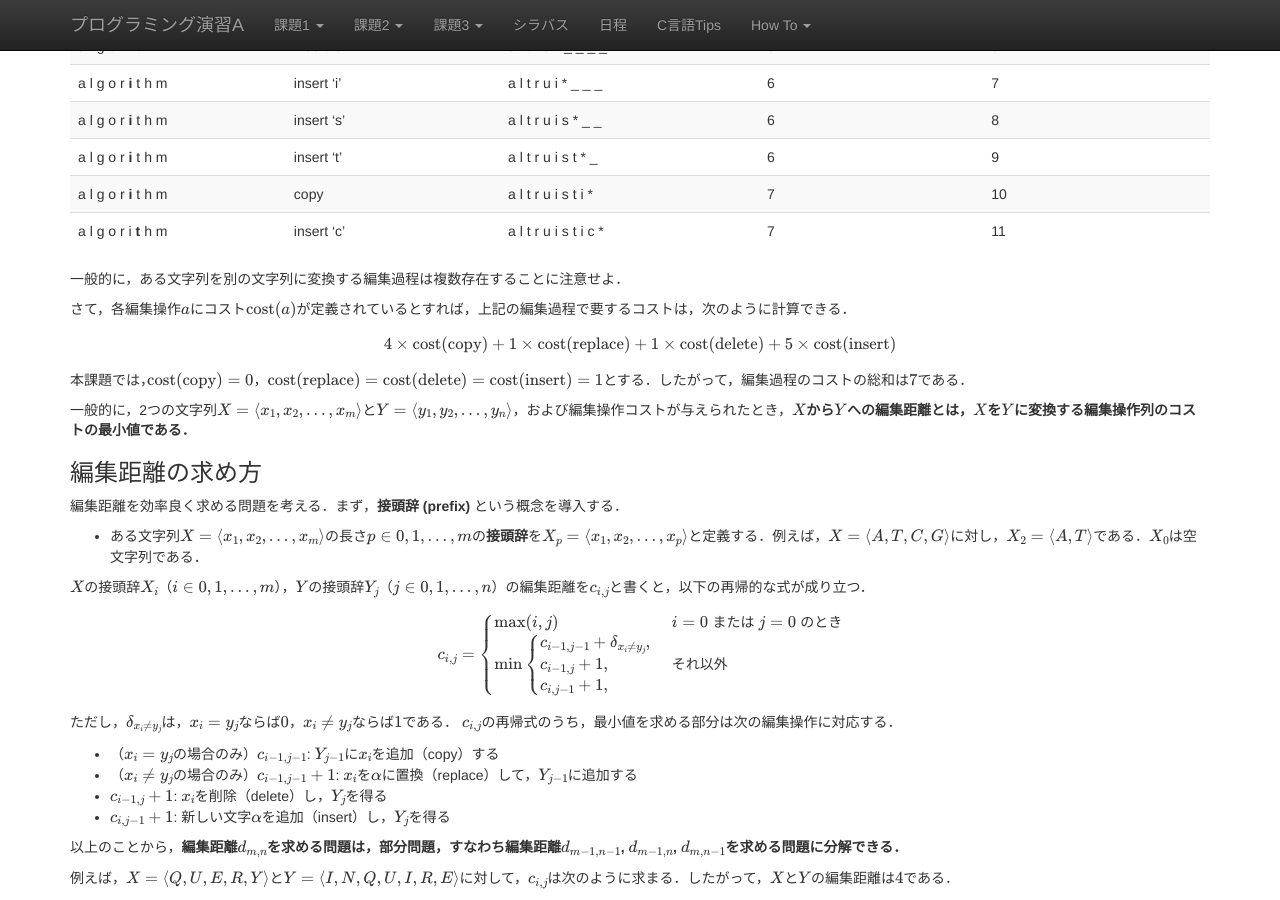
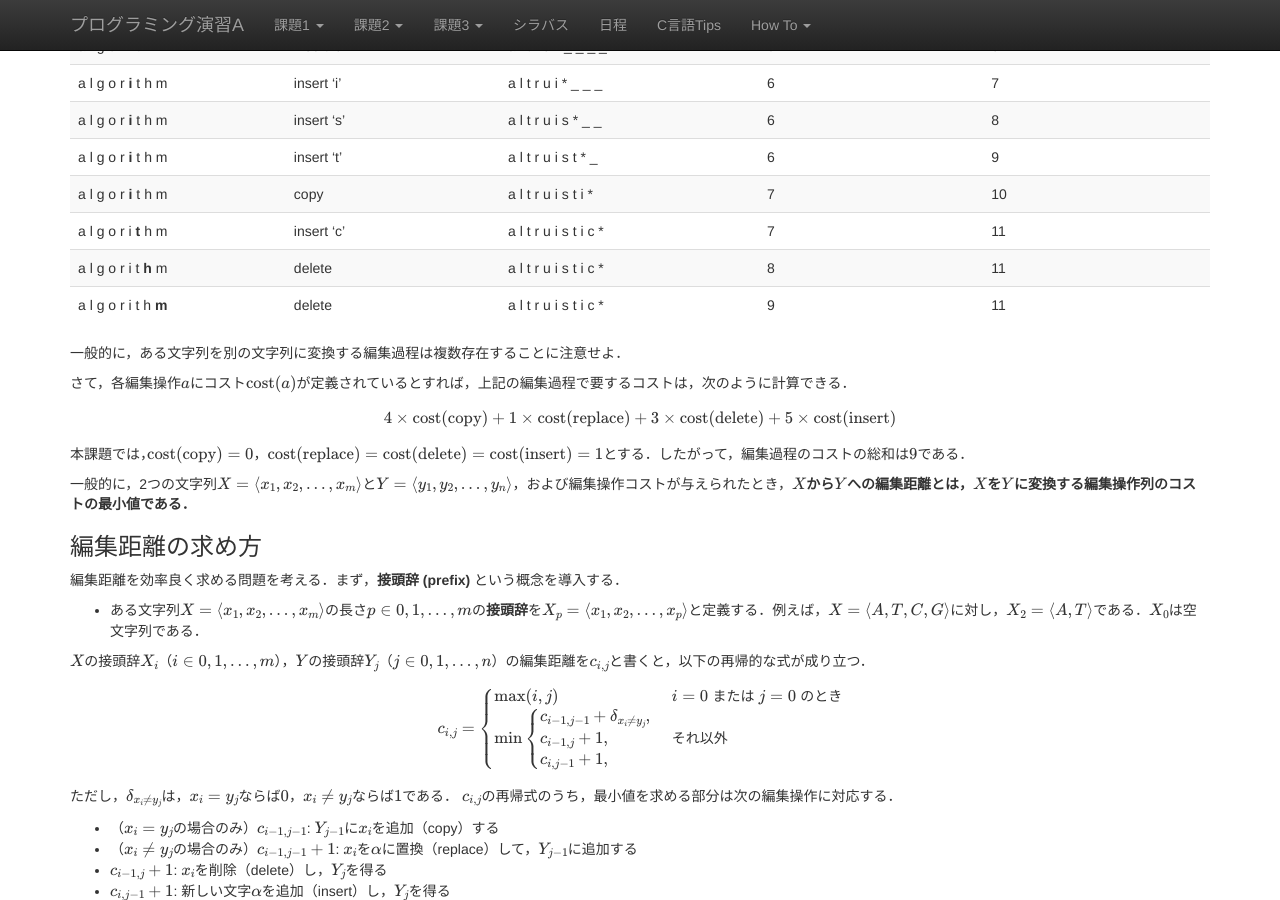
Before and after one commit to ecei-tohoku/ppa-public, a Jekyll site: the page built from kadai3/p30.md, in a window 1280 px wide and 900 px high, scrolled down 1086 px. Built offline with Jekyll 4.4.1, drawn with Linux system fonts in a browser that asks for light colours; nearby versions of some CDN libraries; formulas are drawn with MathJax 3.

Commit message:
Fixed a bug in the example.

```diff
--- a/kadai3/p30.md
+++ b/kadai3/p30.md
@@ -52,18 +52,19 @@ after:  if (flag == 1) { printf("found\n"); }
 | a l g o r **i** t h m | insert 't'       | a l t r u i s t * _   | 6                | 9                |
 | a l g o r **i** t h m | copy             | a l t r u i s t i *   | 7                | 10               |
 | a l g o r i **t** h m | insert 'c'       | a l t r u i s t i c * | 7                | 11               |
+| a l g o r i t **h** m | delete           | a l t r u i s t i c * | 8                | 11               |
+| a l g o r i t h **m** | delete           | a l t r u i s t i c * | 9                | 11               |
 {: .table .table-striped}
-
 
 一般的に，ある文字列を別の文字列に変換する編集過程は複数存在することに注意せよ．
 
 さて，各編集操作$a$にコスト${\rm cost}(a)$が定義されているとすれば，上記の編集過程で要するコストは，次のように計算できる．
 
 $$
-4 \times {\rm cost}(\mbox{copy}) + 1 \times {\rm cost}(\mbox{replace}) + 1 \times {\rm cost}(\mbox{delete}) + 5 \times {\rm cost}(\mbox{insert})
+4 \times {\rm cost}(\mbox{copy}) + 1 \times {\rm cost}(\mbox{replace}) + 3 \times {\rm cost}(\mbox{delete}) + 5 \times {\rm cost}(\mbox{insert})
 $$
 
-本課題では，${\rm cost}(\mbox{copy}) = 0$，${\rm cost}(\mbox{replace}) = {\rm cost}(\mbox{delete}) = {\rm cost}(\mbox{insert}) = 1$とする．したがって，編集過程のコストの総和は$7$である．
+本課題では，${\rm cost}(\mbox{copy}) = 0$，${\rm cost}(\mbox{replace}) = {\rm cost}(\mbox{delete}) = {\rm cost}(\mbox{insert}) = 1$とする．したがって，編集過程のコストの総和は$9$である．
 
 一般的に，2つの文字列$X = \langle x_1, x_2, ..., x_m \rangle$と$Y = \langle y_1, y_2, ..., y_n \rangle$，および編集操作コストが与えられたとき，**$X$から$Y$への編集距離とは，$X$を$Y$に変換する編集操作列のコストの最小値である．**
 
```
